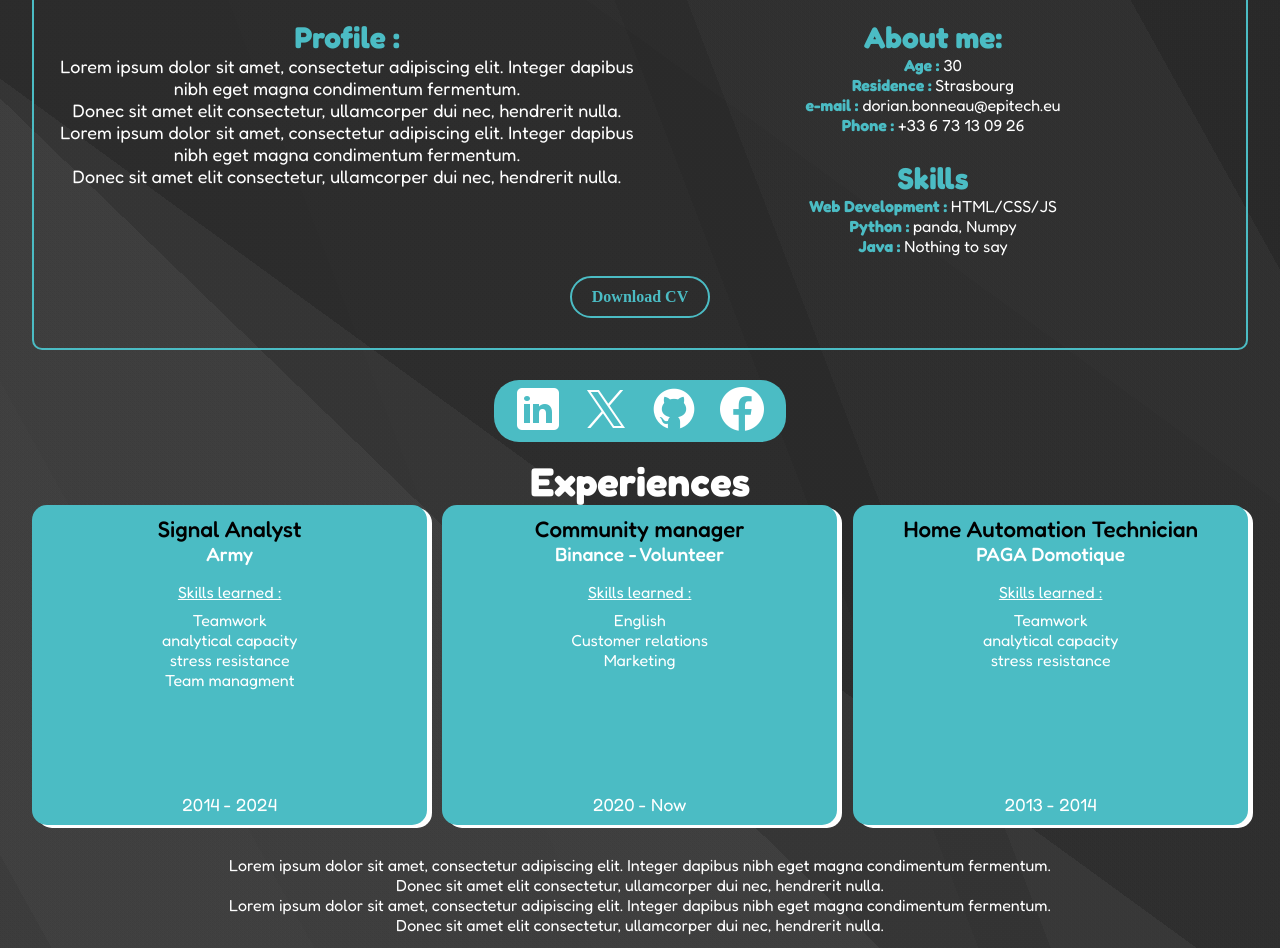
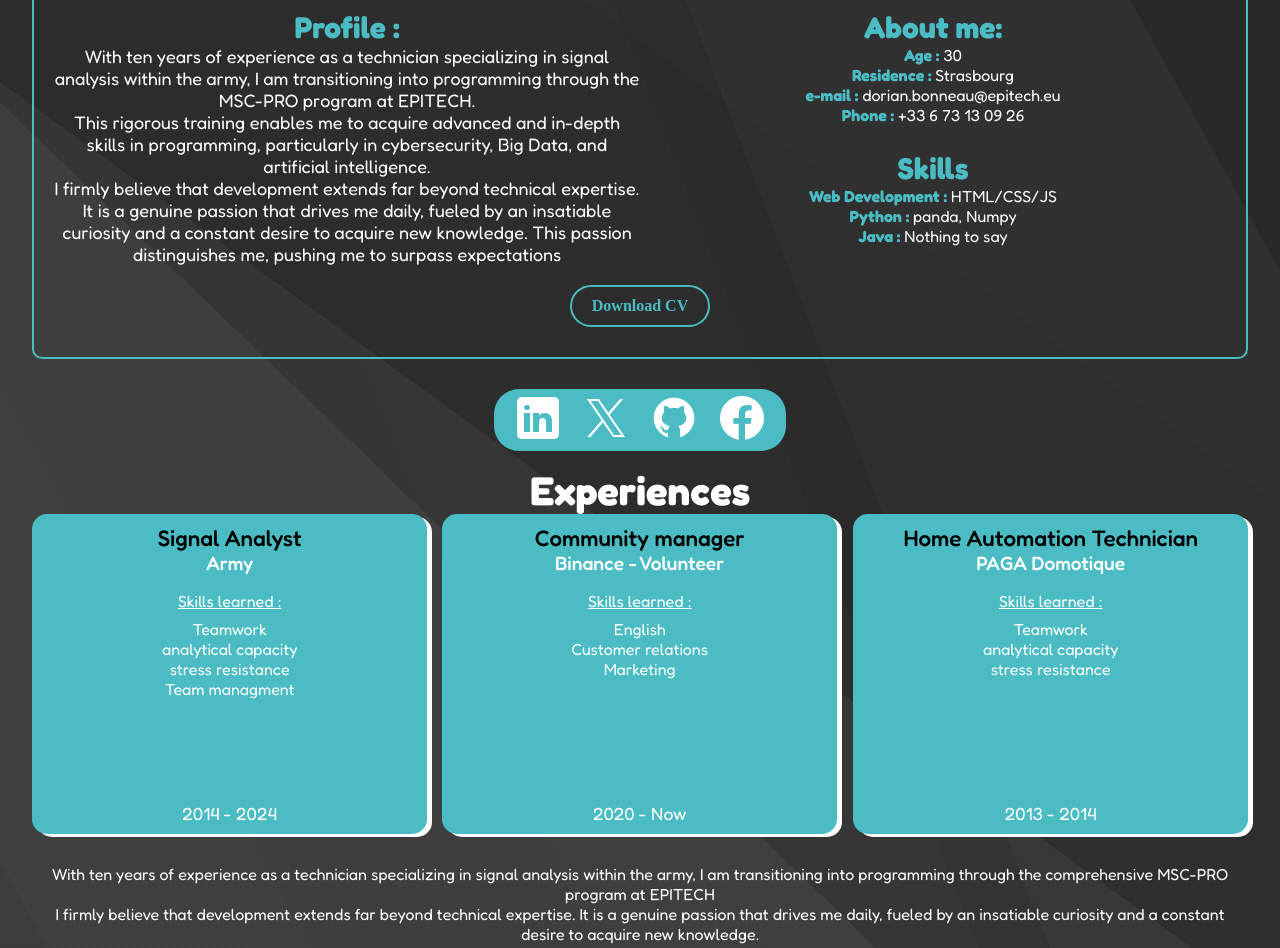
Before and after one commit to DorianBnu/Resume, a plain HTML site: page index.html in a window 1280 px wide. Shown: the part 467-1415 px from the top of the page. Drawn offline with Linux system fonts and the light colour scheme.

Commit message:
Add files via upload

```diff
--- a/index.html
+++ b/index.html
@@ -32,10 +32,13 @@
                         <div class="flex-row-card">
                             <div class="intro-left">
                                 <h3 class="h3-center">Profile :</h3>
-                                <p>Lorem ipsum dolor sit amet, consectetur adipiscing elit. Integer dapibus nibh eget magna condimentum fermentum.<br>
-                                    Donec sit amet elit consectetur, ullamcorper dui nec, hendrerit nulla.</p>
-                                <p>Lorem ipsum dolor sit amet, consectetur adipiscing elit. Integer dapibus nibh eget magna condimentum fermentum.<br>
-                                    Donec sit amet elit consectetur, ullamcorper dui nec, hendrerit nulla.</p>
+                                <p>With ten years of experience as a technician specializing in signal analysis within the army,
+                                    I am transitioning into programming through the MSC-PRO program at EPITECH.</p>
+                                    <p>This rigorous training enables me to acquire advanced and in-depth skills in programming,
+                                    particularly in cybersecurity, Big Data, and artificial intelligence.</p>
+                                    <p>I firmly believe that development extends far beyond technical expertise. It is a genuine passion that drives me daily, fueled by an insatiable curiosity and a constant desire to acquire new knowledge. This passion distinguishes me, pushing me to surpass expectations</p>
+
+
                             </div>
                             <div class="intro-right">
                                     <h3>About me:</h3>
@@ -57,7 +60,7 @@
 
                         </div>
                     <div class="download-container">
-                        <a href="#" class="Download" download="ressources/cv.pdf">Download CV</a>
+                        <a href="ressources/cv.pdf" class="Download" download="cv.pdf">Download CV</a>
                     </div>
                 </div>
 
@@ -109,10 +112,9 @@
                         </div>
 
                     </div>
-                    <p>Lorem ipsum dolor sit amet, consectetur adipiscing elit. Integer dapibus nibh eget magna condimentum fermentum.<br>
-                        Donec sit amet elit consectetur, ullamcorper dui nec, hendrerit nulla.</p>
-                        <p>Lorem ipsum dolor sit amet, consectetur adipiscing elit. Integer dapibus nibh eget magna condimentum fermentum.<br>
-                            Donec sit amet elit consectetur, ullamcorper dui nec, hendrerit nulla.</p>
+                    <p>With ten years of experience as a technician specializing in signal analysis within the army, I am transitioning into programming
+                         through the comprehensive MSC-PRO program at EPITECH</p>
+                   <p>I firmly believe that development extends far beyond technical expertise. It is a genuine passion that drives me daily, fueled by an insatiable curiosity and a constant desire to acquire new knowledge.</p>
 
             </section>
             <section id="portfolio" class="Portfolio">
@@ -176,7 +178,7 @@
                             +33673130926
                         </div>
                         <div class="right-panel-form">
-                        <form action="mailto:dorian.bonneau@epitech.eu" method="GET" enctype="text/plain">
+                        <form action="https://formspree.io/f/xeojykeg" method="POST">
                             <div class="container-form">
 
                                 <div >
@@ -191,10 +193,10 @@
                                 <input type="tel" name="phone" id="phone" placeholder="Phone number" required />
                             </div>
                             <div>
-                                <input type="text" name="company" id="company" placeholder="Company (Ex. Google)" required />
+                                <input type="text" name="company" id="company" placeholder="Company (Ex. Google)" required/>
                             </div>
-                            <textarea id="message" rows="4"  placeholder="Leave a comment..."></textarea>
-                            <button class="submit-button" type="submit" value="Send">Submit</button>
+                            <textarea id="message" rows="4" name="textarea" placeholder="Leave a message" required></textarea>
+                            <button class="submit-button" name="button" type="submit" value="Send">Submit</button>
                         </div>
                         </form>
                     </div>
--- a/style.css
+++ b/style.css
@@ -133,6 +133,7 @@ main h3 {
     width: 100%;
     margin: 0 ;
     padding: 20px;
+    padding-top: 10px;
     border-radius:10px;
     border : 2px solid rgb(75, 188, 196);
     align-items: center;
@@ -142,6 +143,12 @@ main h3 {
 }
 .h3-center{
     text-align: center;
+}
+.intro-left {
+    flex: 1;
+    width: 100%;
+    max-width: 1000px; /* Adjust as needed */
+    text-align: left; /* Optional: align the text properly */
 }
 .intro-left,
 .intro-right {
```
Also changed, not shown: 1 other file.
